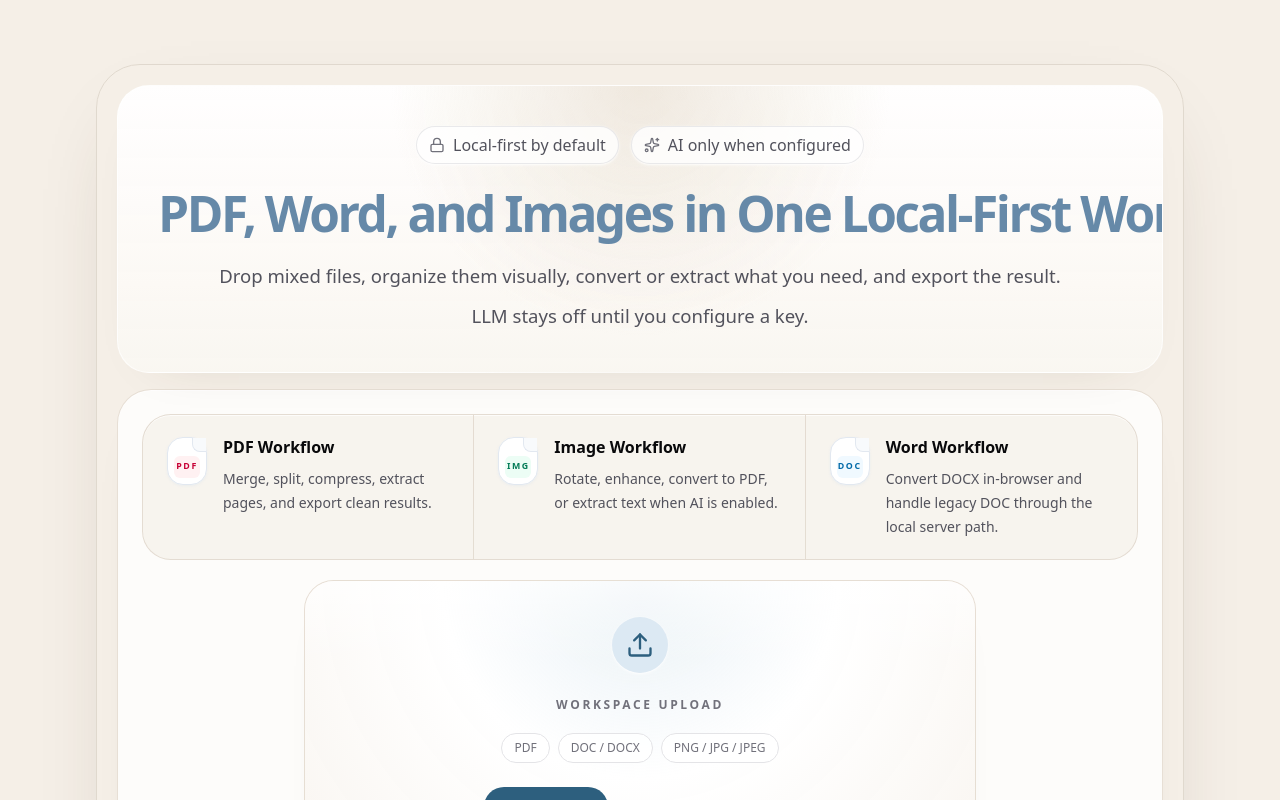
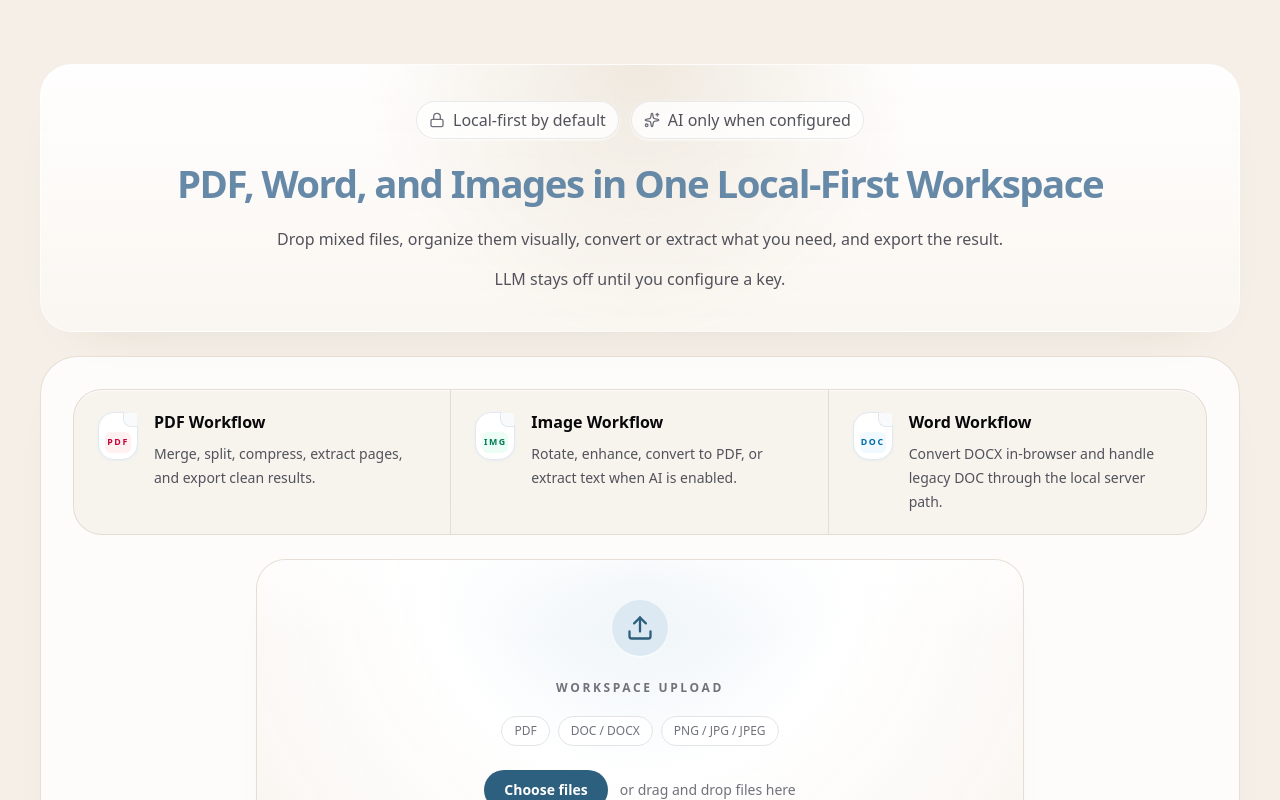
Before and after one commit to miyatsu/student-task, a React (Vite) app: page / in a window 1280 px wide. Shown: the top 800 px of the page. Built offline with nearby package versions, Linux system fonts and the light colour scheme.

Commit message:
Widen homepage layout structure

```diff
--- a/src/App.tsx
+++ b/src/App.tsx
@@ -1089,17 +1089,16 @@ export default function App() {
 
   return (
     <div className="min-h-screen bg-[var(--home-page-bg)] text-slate-950 font-sans selection:bg-stone-200 selection:text-slate-950 pb-32">
-      <div className="mx-auto max-w-6xl px-6 py-12 lg:px-8 lg:py-16">
-        <section className="space-y-4 rounded-[2.75rem] border border-[color:var(--home-shell-border)] bg-[var(--home-shell-bg)] p-3 shadow-[var(--home-shell-shadow)] sm:p-4 lg:p-5">
+      <div className="mx-auto max-w-[88rem] px-5 py-12 sm:px-6 lg:px-10 lg:py-16">
         <HomeHero />
 
-          <div className="rounded-[2.15rem] border border-[color:var(--home-surface-border)] bg-[var(--home-surface-bg)] p-4 shadow-[inset_0_1px_0_rgba(255,255,255,0.7),var(--home-soft-shadow)] sm:p-5 lg:p-6">
+        <section className="mt-6 rounded-[2.35rem] border border-[color:var(--home-surface-border)] bg-[var(--home-surface-bg)] p-5 shadow-[inset_0_1px_0_rgba(255,255,255,0.7),var(--home-soft-shadow)] sm:p-6 lg:p-8">
           <HomeCapabilityStrip />
 
-            <div className="mt-4 sm:mt-5">
+          <div className="mt-5 sm:mt-6">
             <div
               id="workspace-upload-panel"
-                className={`group relative mx-auto flex min-h-[12.5rem] max-w-[42rem] flex-col justify-center overflow-hidden rounded-[1.85rem] border bg-[radial-gradient(circle_at_top,rgba(223,235,243,0.7),rgba(255,255,255,0.96)_45%,rgba(249,245,240,0.94))] px-6 py-8 text-center transition-all duration-200 ease-in-out sm:px-8 sm:py-9
+              className={`group relative mx-auto flex min-h-[13rem] max-w-[48rem] flex-col justify-center overflow-hidden rounded-[1.85rem] border bg-[radial-gradient(circle_at_top,rgba(223,235,243,0.7),rgba(255,255,255,0.96)_45%,rgba(249,245,240,0.94))] px-7 py-9 text-center transition-all duration-200 ease-in-out sm:px-9 sm:py-10
                 ${isDragging
                   ? 'border-sky-300 shadow-[0_20px_60px_-36px_rgba(14,165,233,0.35)]'
                   : 'border-[color:var(--home-surface-border)] shadow-[var(--home-card-shadow)] hover:border-zinc-300 hover:shadow-[var(--home-soft-shadow)]'
@@ -1140,7 +1139,6 @@ export default function App() {
                   Choose files
                 </button>
                 <p className="text-sm text-zinc-500">or drag and drop files here</p>
-                </div>
               </div>
             </div>
           </div>
--- a/src/components/HomeHero.tsx
+++ b/src/components/HomeHero.tsx
@@ -70,8 +70,8 @@ export function HomeCapabilityStrip() {
 
 export default function HomeHero() {
   return (
-    <header className="relative overflow-hidden rounded-[2rem] border border-white/70 bg-[radial-gradient(circle_at_top,rgba(233,223,209,0.7),transparent_42%),linear-gradient(180deg,rgba(255,255,255,0.94),rgba(250,247,242,0.9))] p-6 shadow-[var(--home-soft-shadow)] sm:p-8 lg:p-10">
-      <div className="max-w-6xl">
+    <header className="relative overflow-hidden rounded-[2rem] border border-white/70 bg-[radial-gradient(circle_at_top,rgba(233,223,209,0.7),transparent_42%),linear-gradient(180deg,rgba(255,255,255,0.94),rgba(250,247,242,0.9))] px-5 py-6 shadow-[var(--home-soft-shadow)] sm:px-7 sm:py-8 lg:px-8 lg:py-9">
+      <div className="mx-auto max-w-[82rem]">
         <div className="flex flex-col items-center gap-3 text-sm text-zinc-600 sm:flex-row sm:flex-wrap sm:justify-center sm:text-base">
           <span className="inline-flex items-center gap-2 rounded-full border border-zinc-200/80 bg-white/80 px-3 py-1.5 shadow-sm shadow-white/80">
             <Lock className="h-4 w-4 text-zinc-500" />
@@ -83,11 +83,11 @@ export default function HomeHero() {
           </span>
         </div>
 
-        <h1 className="mx-auto mt-6 max-w-full text-center text-[clamp(2.1rem,4.3vw,3.1rem)] font-extrabold leading-[1.04] tracking-[-0.05em] text-[color:var(--home-title)] sm:whitespace-nowrap">
+        <h1 className="mx-auto mt-6 max-w-full text-center text-[clamp(1.8rem,3vw,2.5rem)] font-extrabold leading-[1.05] tracking-[-0.04em] text-[color:var(--home-title)] sm:whitespace-nowrap">
           PDF, Word, and Images in One Local-First Workspace
         </h1>
 
-        <div className="mx-auto mt-5 max-w-[62rem] space-y-2 text-center text-[clamp(1rem,1.45vw,1.18rem)] leading-8 text-zinc-600">
+        <div className="mx-auto mt-5 max-w-[72rem] space-y-2 text-center text-[clamp(1rem,1.05vw,1.06rem)] leading-8 text-zinc-600">
           <p className="sm:whitespace-nowrap">
             Drop mixed files, organize them visually, convert or extract what you need,{' '}
             <span className="whitespace-nowrap">and export the result.</span>
```
Also changed, not shown: 3 other files (tests, documents, lock files or other folders). Lines whose indentation alone changed are shown as unchanged.
